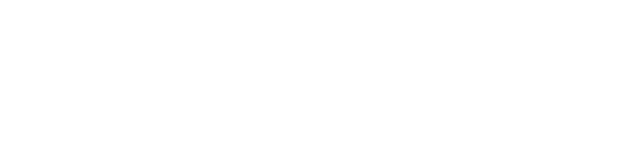
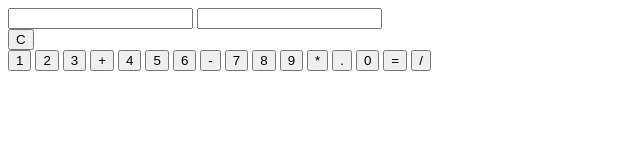
Before and after one commit to PancakesForRent/js-calculator, a plain HTML site: page index.html in a window 1280 px wide. Shown: the whole page, without its empty margins (0-640 px from the left). Drawn offline with Linux system fonts and the light colour scheme.

Commit message:
Add calculator buttons and input bar

```diff
--- a/index.html
+++ b/index.html
@@ -7,7 +7,32 @@
         <link rel="stylesheet" href="styles.css">
     </head>
     <body>
-        <div container="calculator-body">
+        <div class="calculator-body">
+            <div class="calculator-display">
+                <input type="text" id="calculation">
+                <input type="text" id="result">
+            </div>
+            <div class="clear-button">
+                <button class="operators">C</button>
+            </div>
+            <div class="calculator-buttons">
+                <button class="digits">1</button>
+                <button class="digits">2</button>
+                <button class="digits">3</button>
+                <button class="operators">+</button>
+                <button class="digits">4</button>
+                <button class="digits">5</button>
+                <button class="digits">6</button>
+                <button class="operators">-</button>
+                <button class="digits">7</button>
+                <button class="digits">8</button>
+                <button class="digits">9</button>
+                <button class="operators">*</button>
+                <button class="operators">.</button>
+                <button class="digits">0</button>
+                <button class="operators">=</button>
+                <button class="operators">/</button>
+            </div>
         </div>
         <script src="script.js"></script>
     </body>
```
